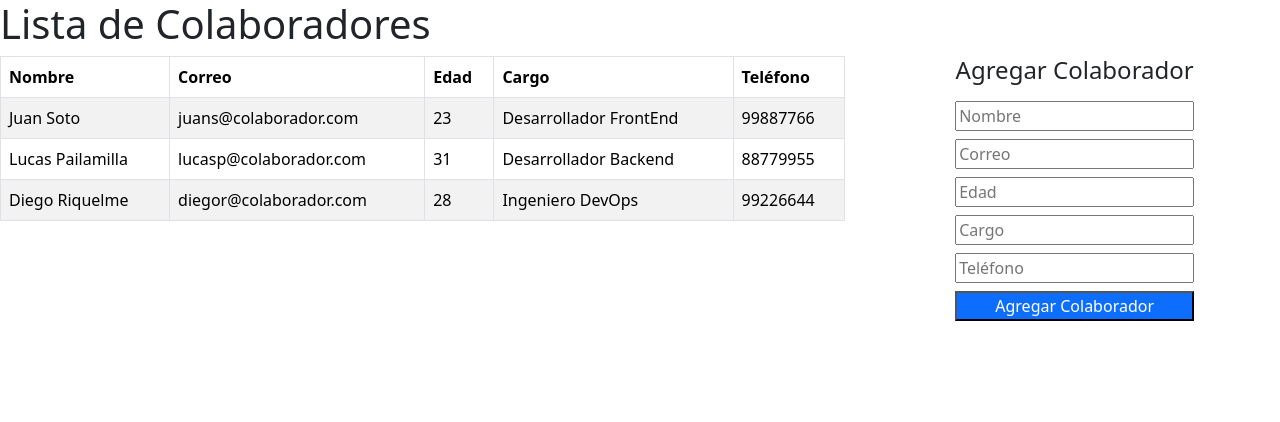
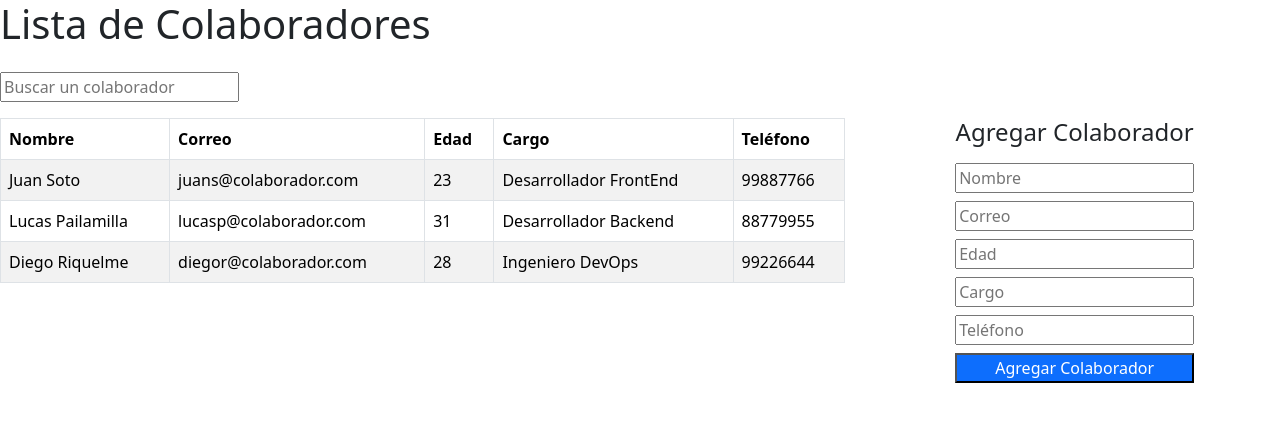
Before and after one commit to JotaJerez/Desafio-3-React, a React (Vite) app: page / in a window 1280 px wide. Shown: the top 422 px of the page. Built offline with nearby package versions, Linux system fonts and the light colour scheme.

Commit message:
primer commit

```diff
--- a/src/App.jsx
+++ b/src/App.jsx
@@ -28,14 +28,16 @@ function App() {
     setColaboradores([...colaboradores, nuevoColaborador]);
   };
 
+  const [searchTerm, setSearchTerm] = useState("")
+
   // Al componente Listado se le pasa la lista de colaboradores y la fuente de datos BaseColaboradores.
   // El componente Formulario toma como prop la función agregarColaborador y también la función setAlert.
   return (
     <>
-      <Buscador />
+      <Buscador searchTerm={searchTerm} setSearchTerm={setSearchTerm} />
       <div className='row'>
         <div className='col-lg-8 col-md-12'>
-          <Listado colaboradores={colaboradores} BaseColaboradores={BaseColaboradores} />
+          <Listado colaboradores={colaboradores} BaseColaboradores={BaseColaboradores} searchTerm={searchTerm}/>
         </div>
 
         <div className='col-lg-4 col-md-12'>
--- a/src/components/Buscador.jsx
+++ b/src/components/Buscador.jsx
@@ -1,11 +1,22 @@
 import React from 'react'
 
-const Buscador = () => {
+const Buscador = ({setSearchTerm}) => {
+
+  const handleSearchChange = e => {
+    setSearchTerm(e.target.value);
+  };
+
   return (
     <>
       <h1>Lista de Colaboradores</h1>
+      <input
+        className='my-3'
+        type="text"
+        placeholder="Buscar un colaborador"
+        onChange={handleSearchChange}
+      />
     </>
-  )
-}
+  );
+};
 
 export default Buscador
--- a/src/components/Listado.jsx
+++ b/src/components/Listado.jsx
@@ -1,5 +1,6 @@
 import React from 'react'
 import Table from "react-bootstrap/Table"
+import "bootstrap/dist/css/bootstrap.min.css";
 
 // Este componente toma dos props como argumentos: colaboradores y BaseColaboradores.
 // El prop colaboradores contiene una lista de colaboradores para mostrar en la tabla,
@@ -7,10 +8,10 @@ import Table from "react-bootstrap/Table"
 
 // En la sección tbody (cuerpo de la tabla), se utiliza la función map para recorrer los elementos tanto de BaseColaboradores
 //  como de colaboradores y generar filas de tabla (tr) para cada colaborador.
-const Listado = ({colaboradores, BaseColaboradores}) => {
+const Listado = ({colaboradores, BaseColaboradores, searchTerm}) => {
   return (
     <div className=''>
-        <Table striped bordered hover table-responsive>
+        <Table striped bordered hover responsive>
             <thead>
                 <tr>
                     <th>Nombre</th>
@@ -21,17 +22,9 @@ const Listado = ({colaboradores, BaseColaboradores}) => {
                 </tr>
             </thead>
             <tbody>
-            {BaseColaboradores.map(colaborador => (
-                <tr key={colaborador.id}>
-                    <td>{colaborador.nombre}</td>
-                    <td>{colaborador.correo}</td>
-                    <td>{colaborador.edad}</td>
-                    <td>{colaborador.cargo}</td>
-                    <td>{colaborador.telefono}</td>
-                </tr>
-                ))}
-
-            {colaboradores.map(colaborador => (
+            {(BaseColaboradores.concat(colaboradores)).filter(colaborador =>
+              ['nombre', 'correo', 'edad', 'cargo', 'telefono'].some(prop =>
+                colaborador[prop].toLowerCase().includes(searchTerm.toLowerCase()))).map(colaborador => (
                 <tr key={colaborador.id}>
                     <td>{colaborador.nombre}</td>
                     <td>{colaborador.correo}</td>
```
